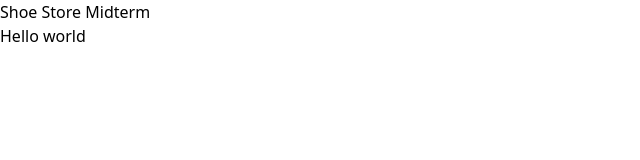
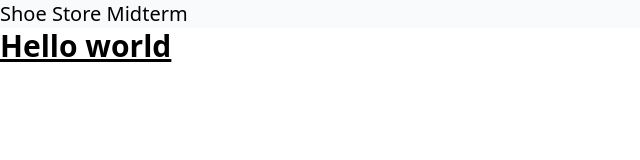
Before and after one commit to conniebean/midterm, a website: page index.html in a window 1280 px wide. Shown: the whole page, without its empty margins (0-640 px from the left). Drawn offline with nearby package versions, Linux system fonts and the light colour scheme.

Commit message:
change back to cdn

```diff
--- a/index.html
+++ b/index.html
@@ -2,7 +2,7 @@
 <html lang="en">
 <head>
     <meta charset="UTF-8">
-    <link href="/dist/output.css" rel="stylesheet">
+    <script src="https://cdn.tailwindcss.com"></script>
     <title>Connie Kennedy - Midterm</title>
 </head>
 <body>
--- a/tailwind.config.js
+++ b/tailwind.config.js
@@ -1,8 +1,12 @@
 /** @type {import('tailwindcss').Config} */
 module.exports = {
-  content: [
-    "./**/*.html",
-  ],
+  content: {
+    relative: true,
+    files: [
+      "./**/*.html",
+      "./index.html"
+    ]
+  },
   theme: {
     extend: {},
   },
```
